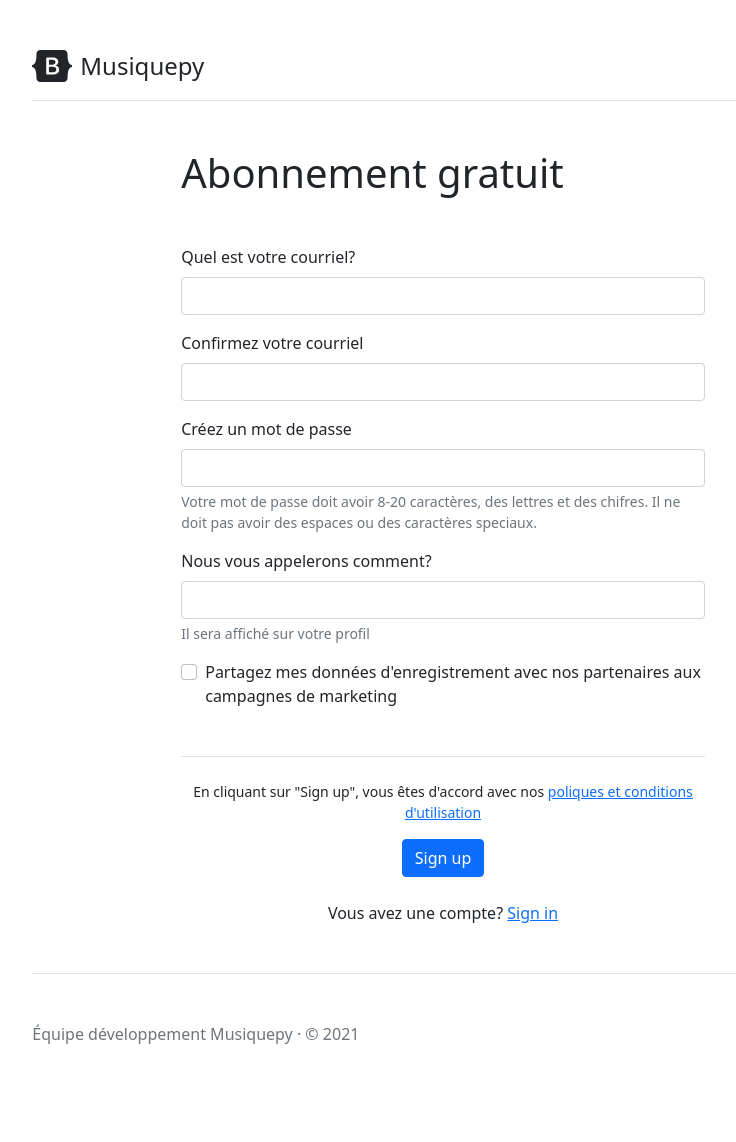
After one commit to vitormoura/musiquepy, a Flask app: page /accounts/signup in a window 1280 px wide. The commit adds this page. Shown: the whole page, without its empty margins (197-933 px from the left). Run offline with Flask 2, Linux system fonts and the light colour scheme.

Commit message:
rajoute base du formulaire nouveau abonnement

```diff
--- a/musiquepy_website/app/__init__.py
+++ b/musiquepy_website/app/__init__.py
@@ -1,6 +1,6 @@
 import os
 
-from flask import Flask, render_template
+from flask import Flask
 
 def create_app(test_config=None):
 
@@ -24,9 +24,10 @@ def create_app(test_config=None):
         pass
 
     # Blueprints
-    from routes import auth, home
+    from .routes import auth, home, accounts
 
     app.register_blueprint(auth.bp)
     app.register_blueprint(home.bp)
+    app.register_blueprint(accounts.bp)
 
     return app
--- /dev/null
+++ b/musiquepy_website/app/models/form_signup.py
@@ -0,0 +1,9 @@
+from wtforms import Form, validators
+from wtforms.fields.simple import BooleanField, StringField
+
+class FormSignup(Form):
+    user_email = StringField("Quel est votre courriel?", validators=[validators.InputRequired(), validators.Email()])
+    user_email_confirm = StringField("Confirmez votre courriel", validators=[validators.InputRequired(), validators.Email(), validators.EqualTo('user_email')])
+    user_password=StringField("Créez un mot de passe", validators=[validators.InputRequired(), validators.Regexp('^(?=.*?[a-z])(?=.*?[A-Z])(?=.*?[0-9])[a-zA-Z0-9]{8,20}$')])
+    user_nickname=StringField("Nous vous appelerons comment?", validators=[validators.InputRequired()])
+    user_marketing_ok=BooleanField("Partagez des données pour le marketing")
--- /dev/null
+++ b/musiquepy_website/app/routes/accounts.py
@@ -0,0 +1,15 @@
+from flask import Blueprint, render_template, request
+from ..models.form_signup import FormSignup
+
+bp = Blueprint('accounts', __name__, url_prefix='/accounts')
+
+@bp.route("/signup", methods=('post', 'get'))
+def page_signup():
+    form = FormSignup(request.form)
+
+    if request.method == 'POST':
+        form.validate()
+
+        # TODO: Enregistrer nouvel utilisateur
+
+    return render_template('signup.html', form=form, submitted=request.method == 'POST')
--- /dev/null
+++ b/musiquepy_website/app/templates/_formhelpers.html
@@ -0,0 +1,16 @@
+
+{% macro fc_cssclass(field, submitted) %}
+{{'' if not submitted else ( 'is-valid 'if field.errors | length == 0 else 'is-invalid')}}
+{% endmacro %}
+
+{% macro fc_value(field) %}
+{{ field.data | default('', True) }}
+{% endmacro %}
+
+{% macro fc_errors(field) %}
+<div id="{{field.name}}_feedback" class="invalid-feedback">
+    {% for err in field.errors -%}
+    <span>{{err}}</span>
+    {% endfor %}
+</div>
+{% endmacro %}
--- a/musiquepy_website/app/templates/home.html
+++ b/musiquepy_website/app/templates/home.html
@@ -1,6 +1,6 @@
 {% extends 'base.html' %} {% block content %}
 
-<h1>Get started with Bootstrap</h1>
+<h1>Bienvenu à Musiquepy</h1>
 <p class="fs-5 col-md-8">
   Quickly and easily get started with Bootstrap's compiled, production-ready
   files with this barebones example featuring some basic HTML and helpful links.
--- /dev/null
+++ b/musiquepy_website/app/templates/signup.html
@@ -0,0 +1,57 @@
+{% extends 'base.html' %} {% block title %} Nouveau abonnement {% endblock %} {% block
+content %}
+{% from "_formhelpers.html" import fc_cssclass, fc_value, fc_errors %}
+
+
+<form method="post" class="col-8 container" novalidate>
+  <h1 class="mb-5">Abonnement gratuit</h1>
+
+  <div class="mb-3">
+    <label class="form-label">Quel est votre courriel?</label>
+    <input type="text" name="user_email" value="{{fc_value(form.user_email)}}" class="form-control {{fc_cssclass(form.user_email, submitted)}}" aria-describedby="user_email_feedback" />
+
+    {{ fc_errors(form.user_email) }}
+  </p>
+
+  <div class="mb-3">
+    <label class="form-label">Confirmez votre courriel</label>
+    <input class="form-control {{fc_cssclass(form.user_email_confirm, submitted)}}" type="text" name="user_email_confirm" value="{{fc_value(form.user_email_confirm)}}" aria-describedby="user_email_confirm_feedback" />
+
+    {{ fc_errors(form.user_email_confirm) }}
+  </p>
+
+  <div class="mb-3">
+    <label class="form-label">Créez un mot de passe</label>
+    <input type="password" name="user_password" value="{{fc_value(form.user_password)}}" class="form-control {{fc_cssclass(form.user_password, submitted)}}" />
+    {{ fc_errors(form.user_password) }}
+
+    <p class="form-text">
+        Votre mot de passe doit avoir 8-20 caractères, des lettres et des chifres. Il ne doit pas avoir des espaces ou des caractères speciaux.
+    </p>
+  </p>
+
+  <div class="mb-3">
+    <label class="form-label">Nous vous appelerons comment?</label>
+    <input type="text" name="user_nickname" value="{{fc_value(form.user_nickname)}}" class="form-control {{fc_cssclass(form.user_nickname, submitted)}}" />
+    {{ fc_errors(form.user_nickname) }}
+    <p class="form-text">Il sera affiché sur votre profil</p>
+  </p>
+
+  <div class="form-check mb-3">
+    <input class="form-check-input" type="checkbox" name="user_marketing_ok" {{ 'checked' if form.user_marketing_ok.data else '' }}  />
+    <label class="form-check-label" for="user_marketing_ok">
+      Partagez mes données d'enregistrement avec nos partenaires aux campagnes de marketing
+    </label>
+  </div>
+
+  <div class="text-center pt-4 mt-5 border-top">
+    <p class="small">En cliquant sur "Sign up", vous êtes d'accord avec nos <a href="#">poliques et conditions d'utilisation</a></p>
+
+    <input type="submit" value="Sign up"  class="btn btn-primary" />
+
+    <p class="mt-4">Vous avez une compte? <a href="#">Sign in</a></p>
+    </div>
+
+</form>
+
+{% endblock %}
```
